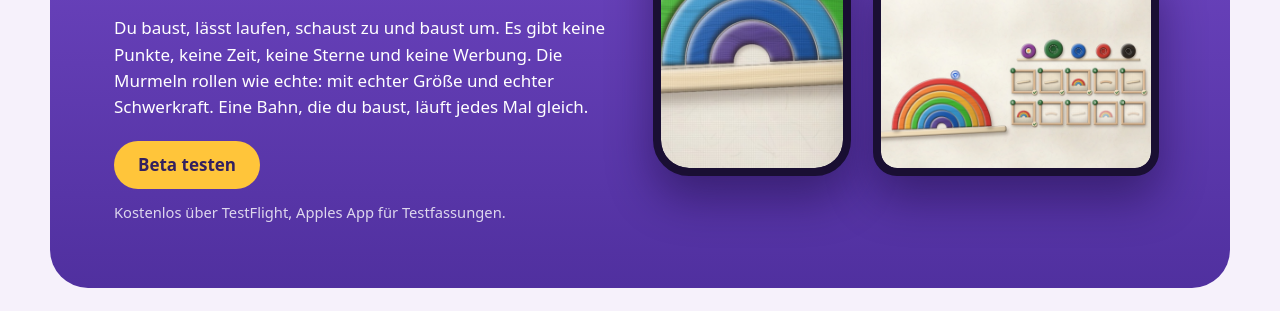
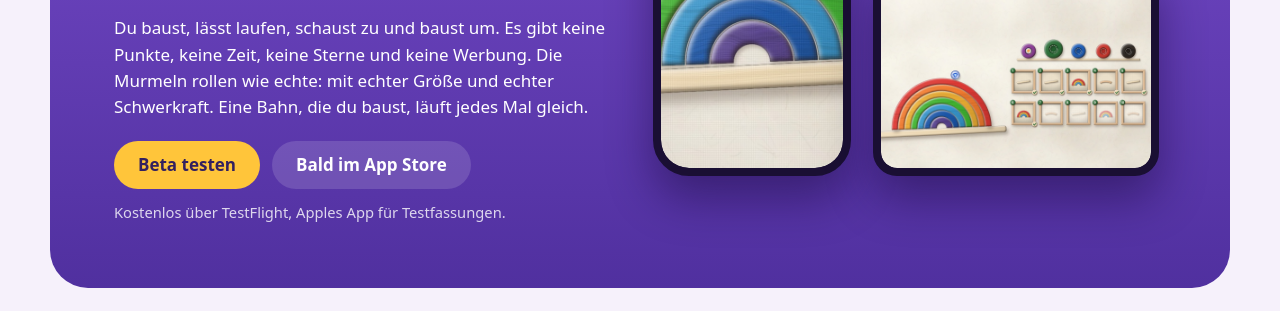
Before and after one commit to tillhess/mrml-labs, a plain HTML site: page mrml-roll/index.html in a window 1280 px wide. Shown: the part 444-755 px from the top of the page. Drawn offline with Linux system fonts and the light colour scheme.

Commit message:
„Bald im App Store“ bleibt neben „Beta testen“ stehen
Auf der Startseite und beiden Seiten der Spiele, wieder als heller Hinweis ohne Verweis.

Co-Authored-By: Claude Opus 5.5 <noreply@anthropic.com>

```diff
--- a/mrml-roll/index.html
+++ b/mrml-roll/index.html
@@ -36,8 +36,11 @@
             läuft jedes Mal gleich.
           </p>
           <!-- Offene Beta über TestFlight. Sobald es die Seite im App Store gibt: Verweis durch https://apps.apple.com/…,
-               Text durch „Im App Store“ ersetzen und den Hinweis darunter löschen. -->
-          <a class="knopf" href="https://testflight.apple.com/join/GJ8WVw4Z">Beta testen</a>
+               Text durch „Im App Store“ ersetzen, den Hinweis daneben und darunter löschen. -->
+          <div class="knoepfe">
+            <a class="knopf" href="https://testflight.apple.com/join/GJ8WVw4Z">Beta testen</a>
+            <span class="knopf bald">Bald im App Store</span>
+          </div>
           <p class="hinweis">Kostenlos über TestFlight, Apples App für Testfassungen.</p>
         </div>
         <!-- Entwurfsbilder, bis es echte Bildschirmfotos gibt: Datei unter gleichem Namen ersetzen, width, height und alt
--- a/stil.css
+++ b/stil.css
@@ -571,6 +571,13 @@ a.knopf:focus-visible {
   opacity: 0.8;
 }
 
+/* Ein Hinweis, kein Knopf: hell auf der Farbfläche, Klicks gehen durch. */
+.knopf.bald {
+  background: rgb(255 255 255 / 0.14);
+  color: #fff;
+  pointer-events: none;
+}
+
 .knoepfe {
   display: flex;
   flex-wrap: wrap;
```
Also changed, not shown: index.html (+3 -1 lines), mrml-sort/index.html (+2 -1 lines), 1 other file.
